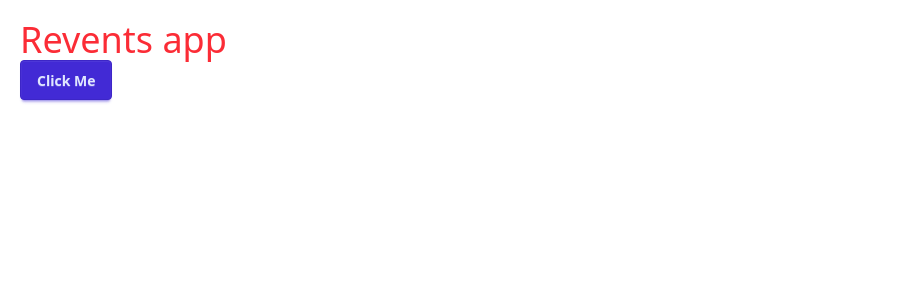
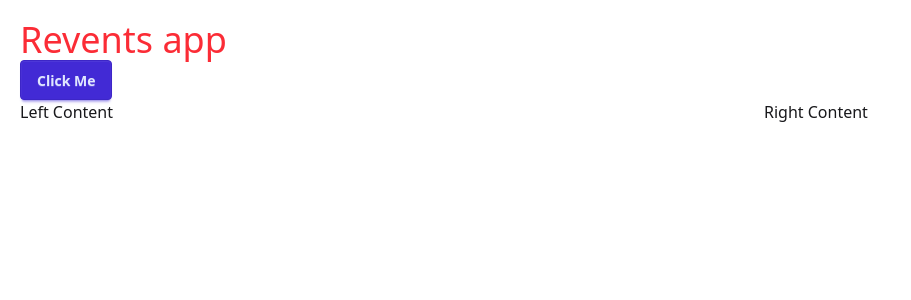
Before and after one commit to MWardill/Revents, a React (Vite) app in the folder revents/: page / in a window 1280 px wide. Shown: the top 300 px of the page, without its empty margins (0-911 px from the left). Built offline with nearby package versions, Linux system fonts and the light colour scheme.

Commit message:
lesson 14

```diff
--- a/revents/index.html
+++ b/revents/index.html
@@ -6,7 +6,7 @@
     <meta name="viewport" content="width=device-width, initial-scale=1.0" />
     <title>Revents</title>
   </head>
-  <body>
+  <body class="font-sans">
     <div id="root"></div>
     <script type="module" src="/src/main.tsx"></script>
   </body>
--- a/revents/src/App.tsx
+++ b/revents/src/app/layout/App.tsx
@@ -1,10 +1,13 @@
+import EventDashboard from "../../features/events/dashboard/EventDashboard"
+
 function App() {
 
   return (
     <>
       <div className="p-5">
-        <h1 className="text-4xl text-red-500">Revents app</h1>
+        <h1 className="text-4xl text-red-500 font-heading">Revents app</h1>
         <button type="button" className="btn btn-primary">Click Me</button>
+        <EventDashboard />
       </div>
     </>
   )
--- /dev/null
+++ b/revents/src/features/events/dashboard/EventDashboard.tsx
@@ -0,0 +1,11 @@
+export default function EventDashboard() {
+
+  return (
+    <div className="flex flex-row w-full">
+      <div className="w-3/5">Left Content</div>
+      <div className="w-2/5">Right Content</div>
+    </div>
+  )
+
+
+}
--- a/revents/src/main.tsx
+++ b/revents/src/main.tsx
@@ -1,7 +1,7 @@
 import { StrictMode } from 'react'
 import { createRoot } from 'react-dom/client'
-import './globals.css'
-import App from './App.tsx'
+import './app/layout/globals.css'
+import App from './app/layout/App.tsx'
 
 createRoot(document.getElementById('root')!).render(
   <StrictMode >
--- a/revents/tailwind.config.js
+++ b/revents/tailwind.config.js
@@ -5,12 +5,14 @@ export default {
     "./src/**/*.{js,ts,jsx,tsx}",
   ],
   theme: {
-    extend: {},
+    extend: {
+
+    },
   },
   plugins: [
     require('daisyui'),
   ],
   daisyui: {
-    themes: ["light"], // force only light theme
+    themes: ["dark"],
   },
 }
```
Also changed, not shown: revents/src/app/layout/globals.css (line endings or trailing spaces).
